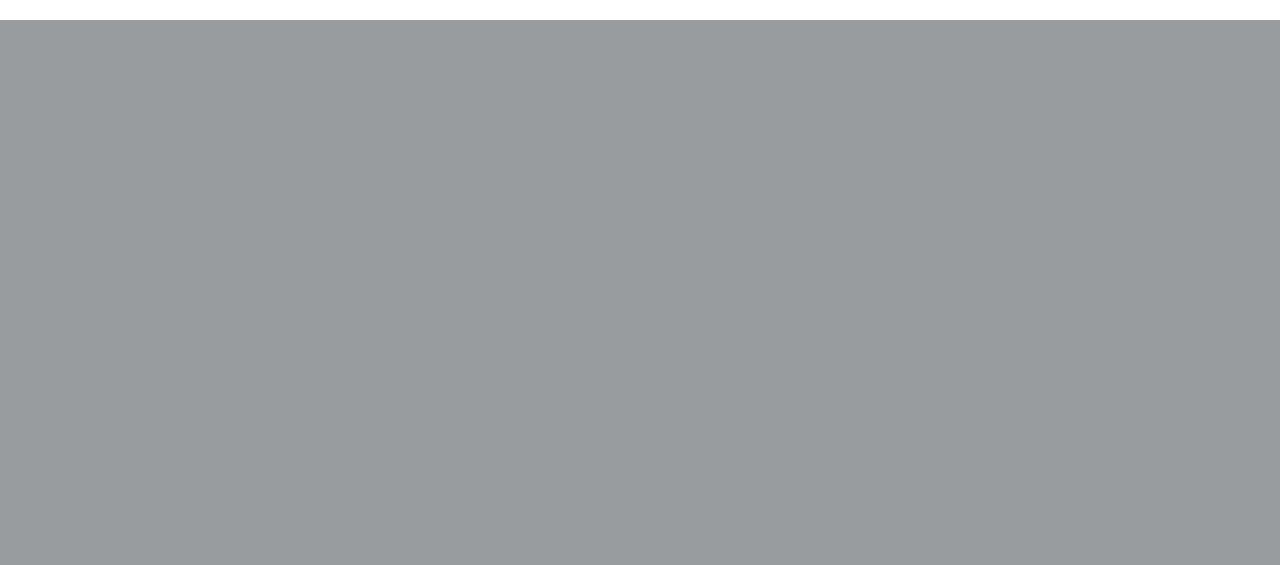
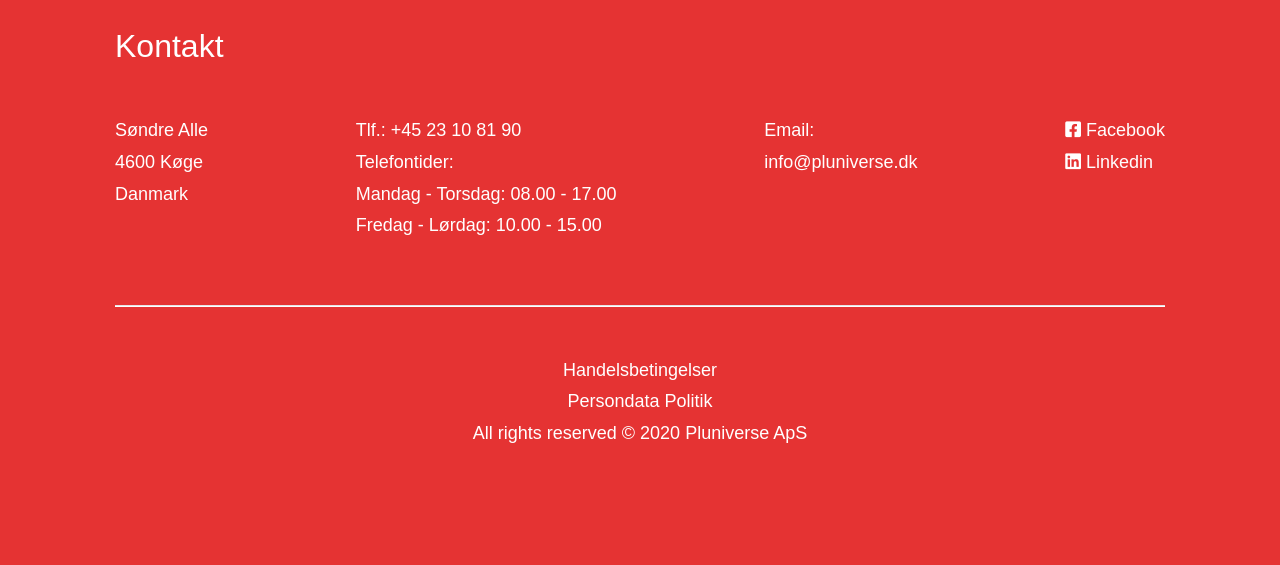
Before and after one commit to Tobias-Larsen/pluniverse, a PHP site: page / in a window 1280 px wide. Shown: the part 780-1345 px from the top of the page. Before the commit the page ends 800 px from the top, so only its background shows below. Run offline with PHP 8.4, Linux system fonts and the light colour scheme; style sheets or scripts are compiled from the project's sources; some libraries are stand-ins or nearby versions.

Commit message:
footer added

```diff
--- /dev/null
+++ b/css/stylesFooter.scss
@@ -0,0 +1,142 @@
+@mixin poppins{
+  font-family: poppins, sans-serif;
+  font-weight: 400;
+  font-style: normal;
+}
+
+footer {
+
+  height: 660px;
+  width: 100%;
+  background: #E53333;
+  padding: 32px;
+  position: relative;
+  bottom: 0;
+
+  h2{
+    @include poppins;
+    color: #FFFFFF;
+    font-size: 32px;
+    margin-bottom: 35px;
+    padding-top: 15px;
+  }
+
+  a{
+    color: #FFFFFF;
+  }
+
+  a:hover{
+    color: #FFFFFF;
+    text-decoration: underline;
+  }
+
+  a:visited{
+    color: #FFFFFF;
+  }
+
+  a:active{
+    color: #FFFFFF;
+  }
+
+  hr {
+    background-color: #FFFFFF;
+    width: 100%;
+    height: 1px;
+
+    margin-left: auto;
+    margin-right: auto;
+
+    margin-top: 48px;
+    margin-bottom: 48px;
+  }
+}
+
+
+
+.footerBroed {
+  @include poppins;
+text-align: left;
+  font-size: 14px;
+  color: #FFFFFF;
+  padding-top: 5px;
+  padding-bottom: 5px;
+}
+
+.footerCentered {
+text-align: center;
+}
+
+.fb1,.fb2,.fb3,.fb4{
+  margin: 15px 0;
+}
+
+.fbtopContent{
+}
+
+@media screen and (min-width: 768px){
+  footer{
+    height: 517px;
+  }
+
+  .footerBroed{
+    font-size: 16px;
+  }
+
+  .fbtop{
+    max-width: 100%;
+    margin-left: auto;
+    margin-right: auto;
+  }
+
+  .fbtopContent{
+    display: flex;
+    justify-content: space-between;
+  }
+
+  hr{
+    height: 0.7px;
+    max-width: 100%;
+    margin: 48px;
+
+  }
+
+}
+
+@media screen and (min-width: 1200px) {
+  footer{
+   height: 585px;
+  }
+
+  footer h2{
+    margin-left: auto;
+    margin-right: auto;
+    width: 1050px;
+  }
+
+  .footerBroed{
+    font-size: 18px;
+  }
+
+  hr{
+    height: 0.7px;
+    max-width: 1050px;
+
+    margin-top: 60px;
+    margin-bottom: 60px;
+  }
+
+  .fbtop{
+    max-width: 1200px;
+    margin-left: auto;
+    margin-right: auto;
+  }
+
+  .fbtopContent{
+    display: flex;
+    justify-content: space-between;
+    align-content: center;
+    max-width: 1050px;
+    margin-left: auto;
+    margin-right: auto;
+  }
+}
--- /dev/null
+++ b/footer.php
@@ -0,0 +1,54 @@
+<!DOCTYPE html>
+
+<html>
+
+<head>
+</head>
+
+<body>
+
+
+
+<footer>
+
+
+    <div class="fbtop">
+        <h2>Kontakt</h2>
+
+        <div class="fbtopContent">
+            <div class="fb1">
+                <a href="https://goo.gl/maps/4dxcrESAbW2hFUxy9">
+                    <h3 class="footerBroed">Søndre Alle</h3>
+                    <h3 class="footerBroed">4600 Køge</h3>
+                    <h3 class="footerBroed">Danmark</h3>
+                </a>
+            </div>
+            <div class="fb2">
+                <h3 class="footerBroed">Tlf.: <a href="tel:004523108190">+45 23 10 81 90</a></h3>
+                <h3 class="footerBroed">Telefontider:</h3>
+                <h3 class="footerBroed">Mandag - Torsdag: 08.00 - 17.00</h3>
+                <h3 class="footerBroed">Fredag - Lørdag: 10.00 - 15.00</h3>
+            </div>
+
+            <div class="fb3">
+                <h3 class="footerBroed">Email:</h3>
+                <h3 class="footerBroed"><a href="mailto:info@pluniverse.dk">info@pluniverse.dk</a></h3>
+            </div>
+            <div class="fb4">
+                <h3 class="footerBroed"><a href="http://facebook.com/"><i class="fab fa-facebook-square"></i> Facebook</a></h3>
+                <h3 class="footerBroed"><a href="http://linkedin.com/"><i class="fab fa-linkedin"></i> Linkedin</a></h3>
+            </div>
+        </div>
+        <hr class="footerHr">
+    </div>
+
+    <h3 class="footerBroed footerCentered"><a href="#">Handelsbetingelser</a></h3>
+    <h3 class="footerBroed footerCentered"><a href="#">Persondata Politik</a></h3>
+    <h3 class="footerBroed footerCentered">All rights reserved &copy; 2020 <a href="index.php">Pluniverse ApS</a></h3>
+
+</footer>
+
+<script>
+</script>
+</body>
+</html>
--- a/index.php
+++ b/index.php
@@ -25,6 +25,7 @@
     <link href="css/forsidswiper.min.css" rel="stylesheet" type="text/css">
     <script src="https://ajax.googleapis.com/ajax/libs/jquery/3.4.1/jquery.min.js"></script>
     <link href="css/stylesBurger.min.css" rel="stylesheet" type="text/css">
+    <link href="css/stylesFooter.min.css" rel="stylesheet" type="text/css">
 
     <!-- Sikrer den vises korrekt på mobil, tablet mv. ved at tage ift. skærmstørrelse - bliver brugt til responsive websider -->
     <meta name="viewport" content="width=device-width, initial-scale=1">
@@ -48,7 +49,9 @@ include 'forsideSwiper.php';
 
 
 
-
+<?php
+include 'footer.php';
+?>
 <script src="https://ajax.googleapis.com/ajax/libs/jquery/3.4.1/jquery.min.js"></script>
 <script src="node_modules/bootstrap/dist/js/bootstrap.bundle.min.js"></script>
 <script>
```
